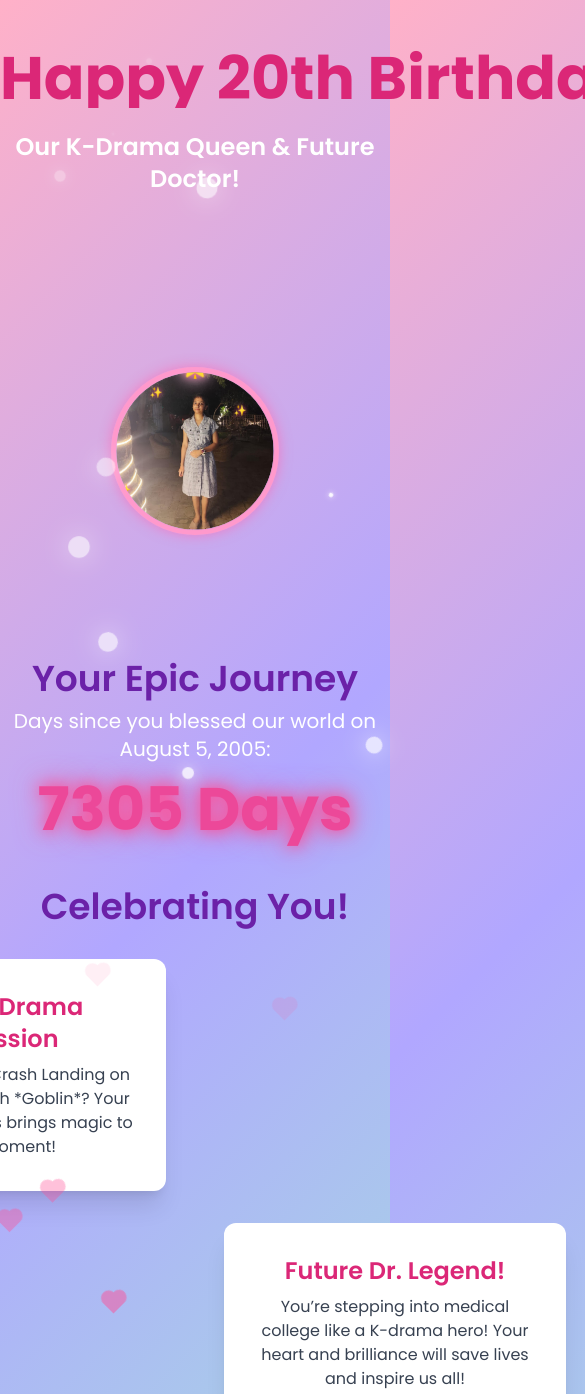
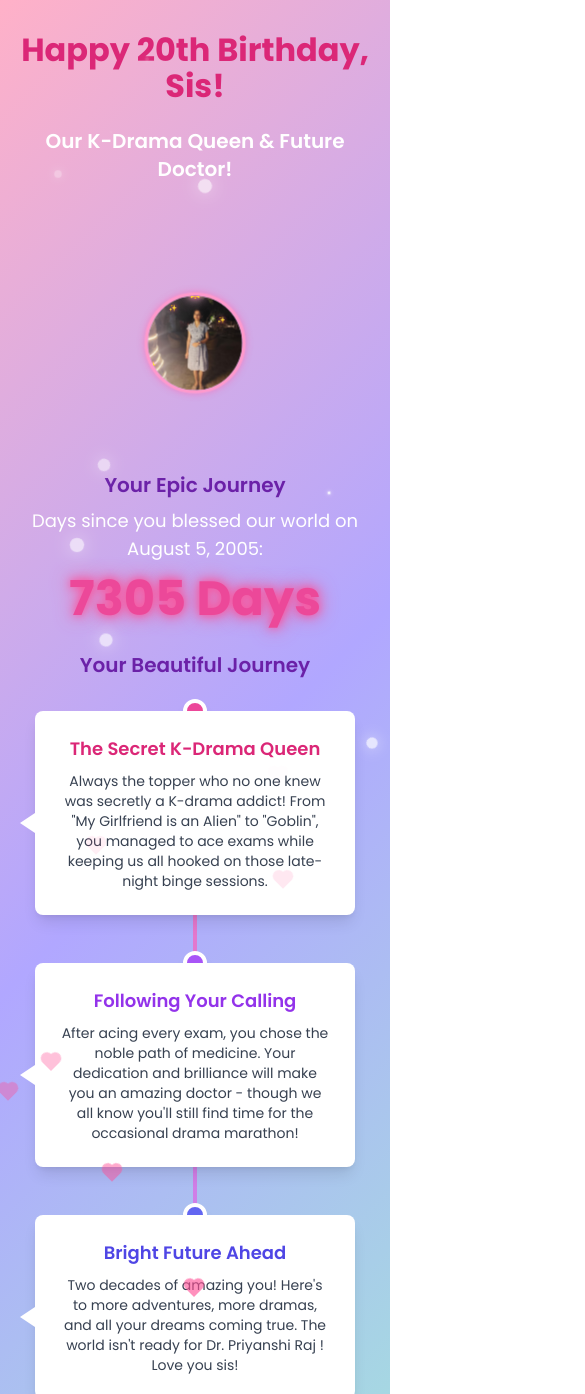
Before and after one commit to ayushiraj02/Birthday_Website, a plain HTML site: page index.html in a window 390 px wide. Shown: the top 1394 px of the page, 585 px wide, since content can reach past the window. Drawn offline with nearby package versions, Linux system fonts and the light colour scheme.

Commit message:
responsive

```diff
--- a/index.html
+++ b/index.html
@@ -18,14 +18,15 @@
       font-family: 'Poppins', sans-serif;
       overflow-x: hidden;
       position: relative;
+      min-height: 100vh;
     }
     .sparkle {
       position: absolute;
-      width: 12px;
-      height: 12px;
+      width: 8px;
+      height: 8px;
       background: #fff;
       border-radius: 50%;
-      box-shadow: 0 0 15px rgba(255, 255, 255, 0.9);
+      box-shadow: 0 0 10px rgba(255, 255, 255, 0.9);
       animation: sparkle 2.5s infinite;
     }
     @keyframes sparkle {
@@ -35,8 +36,8 @@
     }
     .heart {
       position: absolute;
-      width: 15px;
-      height: 15px;
+      width: 12px;
+      height: 12px;
       background: #ff4d94;
       transform: rotate(-45deg);
       animation: float 5s infinite;
@@ -44,46 +45,45 @@
     .heart::before,
     .heart::after {
       content: '';
-      width: 15px;
-      height: 15px;
+      width: 12px;
+      height: 12px;
       background: #ff4d94;
       border-radius: 50%;
       position: absolute;
     }
-    .heart::before { top: -7.5px; left: 0; }
-    .heart::after { left: 7.5px; top: 0; }
+    .heart::before { top: -6px; left: 0; }
+    .heart::after { left: 6px; top: 0; }
     @keyframes float {
       0% { transform: translateY(0) rotate(-45deg); opacity: 1; }
       100% { transform: translateY(-100vh) rotate(-45deg); opacity: 0; }
     }
     .photo-frame {
       position: relative;
-      border: 10px solid #ff99cc;
+      border: 8px solid #ff99cc;
       border-radius: 50%;
-      box-shadow: 0 0 25px rgba(255, 105, 180, 0.7);
-      width: 320px;
-      height: 320px;
+      box-shadow: 0 0 15px rgba(255, 105, 180, 0.7);
       overflow: hidden;
       z-index: 1;
+      margin: 0 auto;
     }
     .photo-frame::before {
       content: '🌟';
       position: absolute;
-      font-size: 48px;
-      top: -50px;
+      font-size: 32px;
+      top: -30px;
       left: 50%;
       transform: translateX(-50%);
-      text-shadow: 0 0 15px #ff4d94, 0 0 30px #fff, 0 0 45px #ff99cc;
+      text-shadow: 0 0 10px #ff4d94, 0 0 20px #fff, 0 0 30px #ff99cc;
       animation: glow 1s infinite;
-      z-index: 10; /* Increased to ensure visibility */
+      z-index: 10;
     }
     .photo-frame .star-orbit {
       position: absolute;
-      width: 20px;
-      height: 20px;
-      font-size: 20px;
+      width: 16px;
+      height: 16px;
+      font-size: 16px;
       color: #fff;
-      text-shadow: 0 0 10px #ff4d94;
+      text-shadow: 0 0 8px #ff4d94;
       z-index: 5;
     }
     @keyframes glow {
@@ -95,7 +95,7 @@
       position: relative;
       width: 100%;
       height: 100%;
-      z-index: 2; /* Ensure carousel is below the main star */
+      z-index: 2;
     }
     .photo-carousel img {
       position: absolute;
@@ -115,11 +115,11 @@
       transition: transform 0.3s ease, box-shadow 0.3s ease;
     }
     .kdrama-card:hover, .med-card:hover {
-      transform: scale(1.1) rotate(2deg);
-      box-shadow: 0 12px 24px rgba(0, 0, 0, 0.3);
+      transform: scale(1.05) rotate(2deg);
+      box-shadow: 0 8px 16px rgba(0, 0, 0, 0.2);
     }
     #countdown {
-      text-shadow: 0 0 15px #ff4d94, 0 0 30px #ff4d94;
+      text-shadow: 0 0 10px #ff4d94, 0 0 20px #ff4d94;
     }
     .typewriter {
       overflow: hidden;
@@ -135,25 +135,93 @@
       from, to { border-color: transparent; }
       50% { border-color: #ff4d94; }
     }
+
+    /* Mobile-specific adjustments */
+    @media (max-width: 640px) {
+      .photo-frame {
+        width: 200px;
+        height: 200px;
+        border-width: 6px;
+      }
+      .photo-frame::before {
+        font-size: 24px;
+        top: -25px;
+      }
+      .photo-frame .star-orbit {
+        width: 12px;
+        height: 12px;
+        font-size: 12px;
+      }
+      #birthdayText {
+        font-size: 2rem;
+        white-space: normal;
+        border-right: none;
+        animation: none;
+      }
+      .typewriter {
+        white-space: normal;
+        border-right: none;
+        animation: none;
+      }
+      #countdown {
+        font-size: 3rem;
+      }
+      .kdrama-card, .med-card {
+        padding: 1.5rem;
+      }
+      #surpriseBtn {
+        padding: 0.75rem 1.5rem;
+        font-size: 1rem;
+      }
+    }
+
+
+
+
+
+    .timeline-content::before {
+  content: '';
+  position: absolute;
+  top: 50%;
+  width: 0;
+  height: 0;
+  border-style: solid;
+}
+
+.timeline-content:nth-child(odd)::before {
+  right: -15px;
+  border-width: 10px 0 10px 15px;
+  border-color: transparent transparent transparent #fff;
+}
+
+.timeline-content:nth-child(even)::before {
+  left: -15px;
+  border-width: 10px 15px 10px 0;
+  border-color: transparent #fff transparent transparent;
+}
+
+@media (max-width: 640px) {
+  .timeline-content {
+    max-width: 250px;
+  }
+}
   </style>
 </head>
 <body class="text-gray-900">
   <!-- Header Section -->
-  <header class="text-center py-12">
-    <h1 class="text-6xl font-bold text-pink-600 font-pacifico typewriter inline-block" id="birthdayText">Happy 20th Birthday, Sis!</h1>
-    <p class="text-2xl mt-4 text-white font-semibold">Our K-Drama Queen & Future Doctor!</p>
+  <header class="text-center py-8 px-4 sm:py-12 sm:px-8">
+    <h1 class="text-3xl sm:text-4xl md:text-5xl lg:text-6xl font-bold text-pink-600 font-pacifico typewriter inline-block" id="birthdayText">Happy 20th Birthday, Sis!</h1>
+    <p class="text-xl sm:text-2xl mt-4 text-white font-semibold">Our K-Drama Queen & Future Doctor!</p>
   </header>
 
   <!-- Photo Section with Carousel -->
-  <section class="flex justify-center my-12">
-    <div class="photo-frame">
+  <section class="flex justify-center my-8 sm:my-12 px-4">
+    <div class="photo-frame w-48 h-48 sm:w-64 sm:h-64 md:w-72 md:h-72 lg:w-80 lg:h-80">
       <div class="photo-carousel">
         <img src="images/sister-photo1.jpg" alt="Sis Photo 1" class="active">
         <img src="images/sister-photo2.jpg" alt="Sis Photo 2">
         <img src="images/sister-photo3.jpg" alt="Sis Photo 3">
-
         <img src="images/sister-photo4.jpg" alt="Sis Photo 5">
-
       </div>
       <!-- Orbiting Stars -->
       <div class="star-orbit" style="top: 10%; left: 10%;" data-angle="0">✨</div>
@@ -163,50 +231,73 @@
   </section>
 
   <!-- Countdown Section -->
-  <section class="text-center my-12">
-    <h2 class="text-4xl font-semibold text-purple-800 font-pacifico">Your Epic Journey</h2>
-    <p class="text-xl mt-2 text-white">Days since you blessed our world on August 5, 2005:</p>
-    <div id="countdown" class="text-6xl font-bold text-pink-500 mt-4"></div>
+  <section class="text-center my-8 sm:my-12 px-4">
+    <h2 class="text-xl sm:text-2xl md:text-3xl lg:text-4xl font-semibold text-purple-800 font-pacifico">Your Epic Journey</h2>
+    <p class="text-lg sm:text-xl mt-2 text-white">Days since you blessed our world on August 5, 2005:</p>
+    <div id="countdown" class="text-4xl sm:text-5xl md:text-6xl font-bold text-pink-500 mt-4"></div>
   </section>
 
-  <!-- K-Drama and Medical College Section -->
-  <section class="text-center my-12 px-6">
-    <h2 class="text-4xl font-semibold text-purple-800 font-pacifico mb-8">Celebrating You!</h2>
-    <div class="max-w-5xl mx-auto grid grid-cols-1 lg:grid-cols-2 gap-8">
-      <!-- K-Drama Card -->
-      <div class="kdrama-card bg-white p-8 rounded-xl shadow-xl">
-        <h3 class="text-2xl font-semibold text-pink-600">Your K-Drama Obsession</h3>
-        <p class="mt-2 text-gray-700">
-          Swooning over *Crash Landing on You* or crying with *Goblin*? Your love for K-dramas brings magic to every moment!
-        </p>
-      </div>
-      <!-- Medical College Card -->
-      <div class="med-card bg-white p-8 rounded-xl shadow-xl">
-        <h3 class="text-2xl font-semibold text-pink-600">Future Dr. Legend!</h3>
-        <p class="mt-2 text-gray-700">
-          You’re stepping into medical college like a K-drama hero! Your heart and brilliance will save lives and inspire us all!
+
+  <!-- Timeline Section -->
+<section class="text-center my-8 sm:my-12 px-4 sm:px-6">
+  <h2 class="text-xl sm:text-2xl md:text-3xl lg:text-4xl font-semibold text-purple-800 font-pacifico">Your Beautiful Journey</h2>
+  <div class="max-w-3xl mx-auto mt-8 relative">
+    <!-- Timeline line -->
+    <div class="absolute left-1/2 transform -translate-x-1/2 w-1 h-full bg-gradient-to-b from-pink-400 to-purple-400"></div>
+
+    <!-- Timeline items -->
+    <div class="relative mb-12">
+      <div class="timeline-dot absolute left-1/2 transform -translate-x-1/2 -translate-y-1/2 w-6 h-6 rounded-full bg-pink-500 border-4 border-white shadow-lg"></div>
+      <div class="timeline-content bg-white p-6 rounded-lg shadow-lg max-w-xs sm:max-w-sm mx-auto relative">
+        <h3 class="text-lg font-semibold text-pink-600">The Secret K-Drama Queen</h3>
+        <p class="mt-2 text-sm text-gray-700">
+          Always the topper who no one knew was secretly a K-drama addict! From "My Girlfriend is an Alien" to "Goblin", you managed to ace exams while keeping us all hooked on those late-night binge sessions.
         </p>
       </div>
     </div>
-  </section>
+
+    <div class="relative mb-12">
+      <div class="timeline-dot absolute left-1/2 transform -translate-x-1/2 -translate-y-1/2 w-6 h-6 rounded-full bg-purple-500 border-4 border-white shadow-lg"></div>
+      <div class="timeline-content bg-white p-6 rounded-lg shadow-lg max-w-xs sm:max-w-sm mx-auto relative">
+        <h3 class="text-lg font-semibold text-purple-600">Following Your Calling</h3>
+        <p class="mt-2 text-sm text-gray-700">
+          After acing every exam, you chose the noble path of medicine. Your dedication and brilliance will make you an amazing doctor - though we all know you'll still find time for the occasional drama marathon!
+        </p>
+      </div>
+    </div>
+
+    <div class="relative">
+      <div class="timeline-dot absolute left-1/2 transform -translate-x-1/2 -translate-y-1/2 w-6 h-6 rounded-full bg-indigo-500 border-4 border-white shadow-lg"></div>
+      <div class="timeline-content bg-white p-6 rounded-lg shadow-lg max-w-xs sm:max-w-sm mx-auto relative">
+        <h3 class="text-lg font-semibold text-indigo-600">Bright Future Ahead</h3>
+        <p class="mt-2 text-sm text-gray-700">
+          Two decades of amazing you! Here's to more adventures, more dramas, and all your dreams coming true. The world isn't ready for Dr. Priyanshi Raj ! Love you sis!
+        </p>
+      </div>
+    </div>
+  </div>
+</section>
 
   <!-- Surprise Section -->
-  <section class="text-center my-12">
-    <button id="surpriseBtn" class="bg-pink-600 text-white px-10 py-4 rounded-full text-xl font-semibold hover:bg-pink-700 transition transform hover:scale-110">Unwrap Your K-Drama Surprise!</button>
-    <div id="surpriseSection" class="mt-8">
-      <h2 class="text-4xl font-bold text-purple-800 font-pacifico">A Magical Surprise for You!</h2>
-      <p class="text-xl mt-4 max-w-2xl mx-auto text-white">
-        You’re my favorite K-drama partner and future doctor! Here’s to endless marathons and saving lives!
+  <section class="text-center my-8 sm:my-12 px-4">
+    <button id="surpriseBtn" class="bg-pink-600 text-white px-6 py-3 sm:px-8 sm:py-3 md:px-10 md:py-4 rounded-full text-base sm:text-lg md:text-xl font-semibold hover:bg-pink-700 transition transform hover:scale-105 active:scale-95">
+      Unwrap Your Cake!
+    </button>
+
+    <div id="surpriseSection" class="mt-6 sm:mt-8 px-4">
+      <h2 class="text-xl sm:text-2xl md:text-3xl lg:text-4xl font-semibold text-purple-800 font-pacifico">A Magical Surprise for You!</h2>
+      <p class="text-base sm:text-lg mt-3 sm:mt-4 max-w-md sm:max-w-xl mx-auto text-white">
+         Happy 20th Birthday, Sister! 🎉 From late-night dramas to big dreams in white coats — you’ve come so far, and this is just the beginning. Shine on!
       </p>
-      <div class="mt-8">
-        <img src="images/cake.png" alt="Birthday Cake" class="mx-auto w-48 h-48" id="cake">
+      <div class="mt-6 sm:mt-8">
+        <img src="images/cake.png" alt="Birthday Cake" class="mx-auto w-32 h-32 sm:w-40 sm:h-40 md:w-48 md:h-48" id="cake">
       </div>
     </div>
   </section>
 
   <!-- Footer -->
-  <footer class="text-center py-12">
-    <p class="text-xl text-white font-pacifico">Made with 💖 & ✨ by Your Big Bro/Sis</p>
+  <footer class="text-center py-8 sm:py-12 px-4">
+    <p class="text-lg sm:text-xl text-white font-pacifico">Made with 💖 & ✨ by Siblings</p>
   </footer>
 
   <script>
@@ -250,8 +341,8 @@
         duration: 3,
         repeat: -1,
         ease: 'linear',
-        x: () => 60 * Math.cos((angle * Math.PI) / 180),
-        y: () => 60 * Math.sin((angle * Math.PI) / 180),
+        x: () => 40 * Math.cos((angle * Math.PI) / 180),
+        y: () => 40 * Math.sin((angle * Math.PI) / 180),
         xPercent: -50,
         yPercent: -50,
       });
@@ -284,8 +375,8 @@
       gsap.from('#surpriseSection', { duration: 1.5, y: 200, opacity: 0, ease: 'power3.out' });
       gsap.from('#cake', { duration: 1.5, y: 100, scale: 0, rotation: 360, ease: 'elastic', delay: 0.5 });
       confetti({
-        particleCount: 150,
-        spread: 80,
+        particleCount: 100,
+        spread: 70,
         origin: { y: 0.5 },
         colors: ['#ff4d94', '#b1a7ff', '#a3e4db'],
         shapes: ['circle', 'square', 'star'],
```
